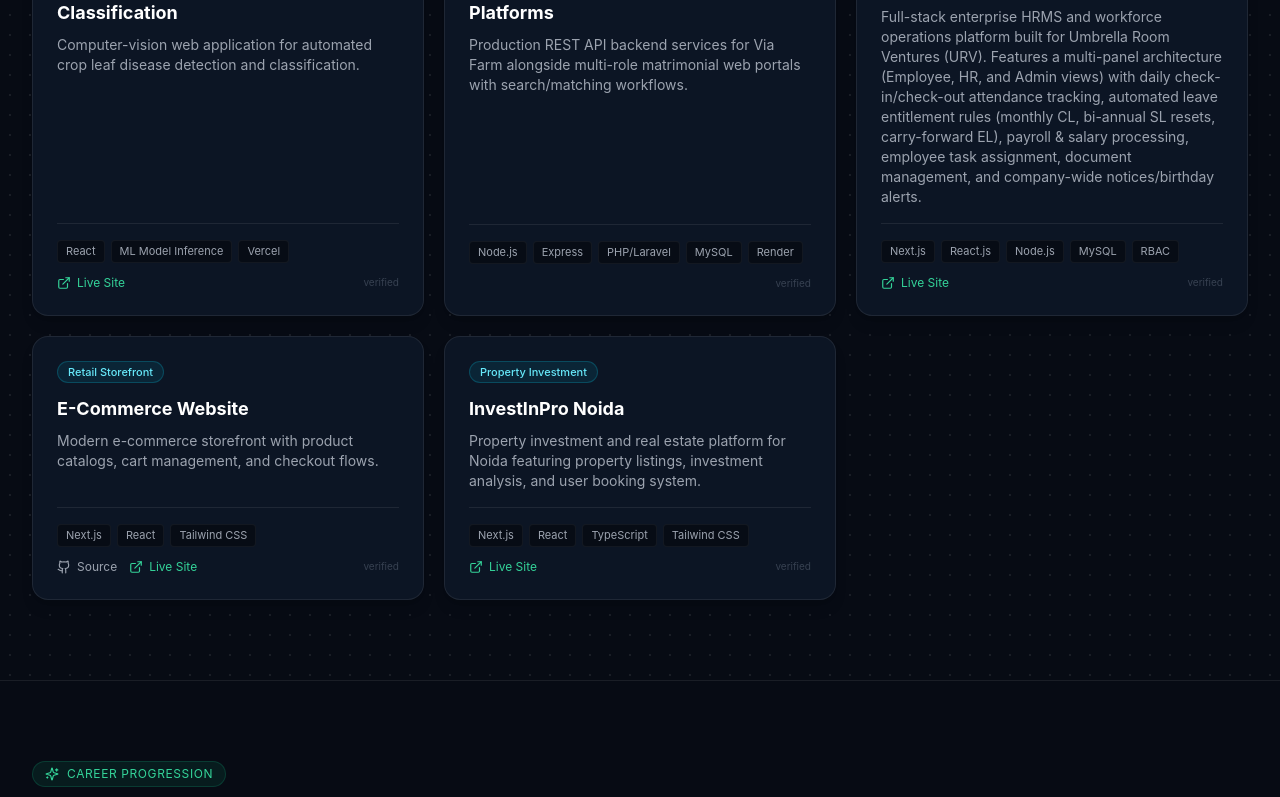
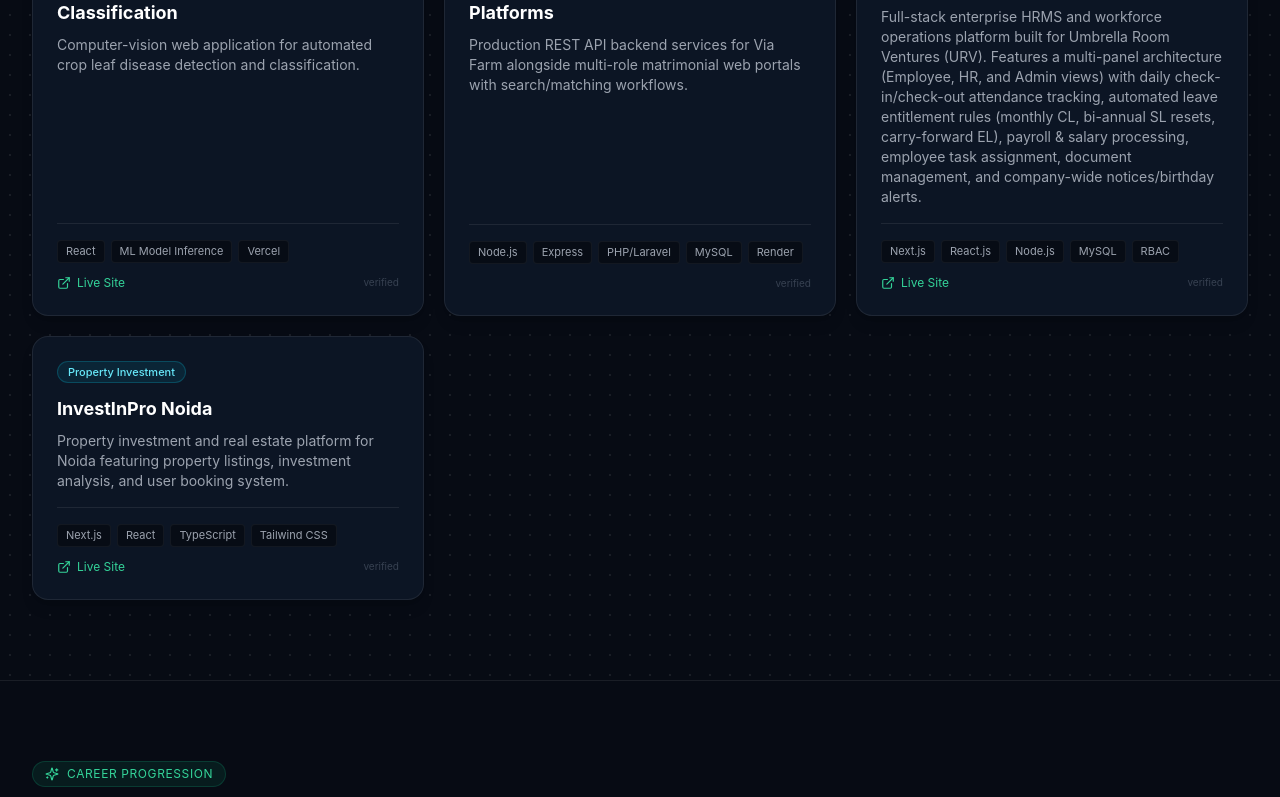
Before and after one commit to subodhkumar86/subodh-portfolia, a Next.js app: page / in a window 1280 px wide. Shown: the part 4059-4856 px from the top of the page. Built offline with nearby package versions, Linux system fonts and the light colour scheme.

Commit message:
chore: remove duplicate E-Commerce Website card from ALL_PROJECTS

```diff
--- a/data/portfolio.ts
+++ b/data/portfolio.ts
@@ -477,16 +477,6 @@ export const ALL_PROJECTS: PortfolioProject[] = [
       "Full-stack enterprise HRMS and workforce operations platform built for Umbrella Room Ventures (URV). Features a multi-panel architecture (Employee, HR, and Admin views) with daily check-in/check-out attendance tracking, automated leave entitlement rules (monthly CL, bi-annual SL resets, carry-forward EL), payroll & salary processing, employee task assignment, document management, and company-wide notices/birthday alerts.",
   },
   {
-    id: 'eccomerce-website',
-    title: 'E-Commerce Website',
-    category: 'E-Commerce & EdTech',
-    badge: 'Retail Storefront',
-    stack: ['Next.js', 'React', 'Tailwind CSS'],
-    liveUrl: 'https://eccomerce-website-subodhkumar86.netlify.app/',
-    githubUrl: 'https://github.com/subodhkumar86/eccomerce-website',
-    description: 'Modern e-commerce storefront with product catalogs, cart management, and checkout flows.',
-  },
-  {
     id: 'investinpro-noida',
     title: 'InvestInPro Noida',
     category: 'E-Commerce & EdTech',
```
